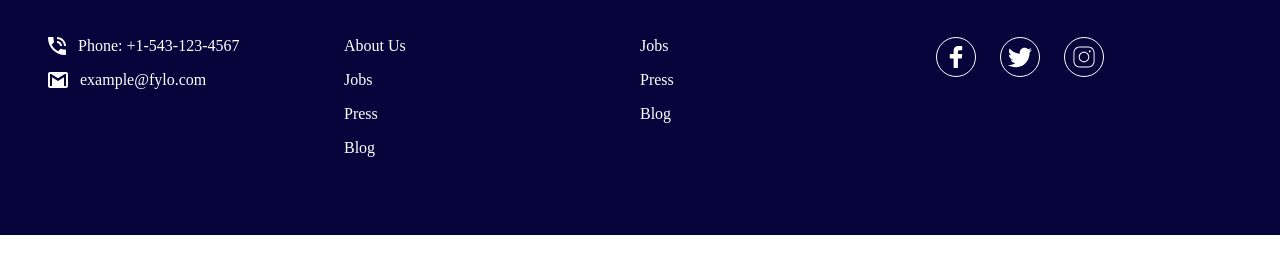
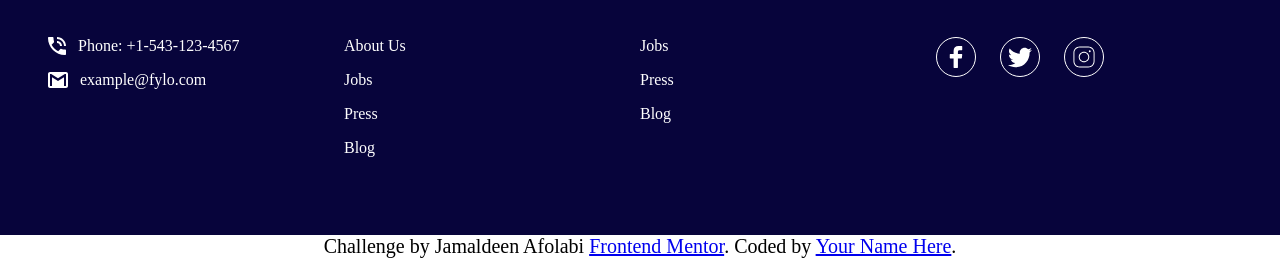
Before and after one commit to Web-Joker2024/fylo-landing-page-with-two-column-layout-master, a plain HTML site: page index.html in a window 1280 px wide. Shown: the part 2015-2273 px from the top of the page. Before the commit the page ends 2250 px from the top, so only its background shows below. Drawn offline with Linux system fonts and the light colour scheme.

Commit message:
Update index.html

```diff
--- a/index.html
+++ b/index.html
@@ -242,9 +242,9 @@
         </div>
       </div>
     </footer>
-    <!--  <p class="attribution" style="text-align: center;">
-      Challenge by
+     <p class="attribution" style="text-align: center;">
+      Challenge by Jamaldeen Afolabi
       <a href="https://www.frontendmentor.io?ref=challenge" target="_blank">Frontend Mentor</a>. Coded by <a href="#">Your Name Here</a>.
-    </p> -->
+    </p>
   </body>
 </html>
```
